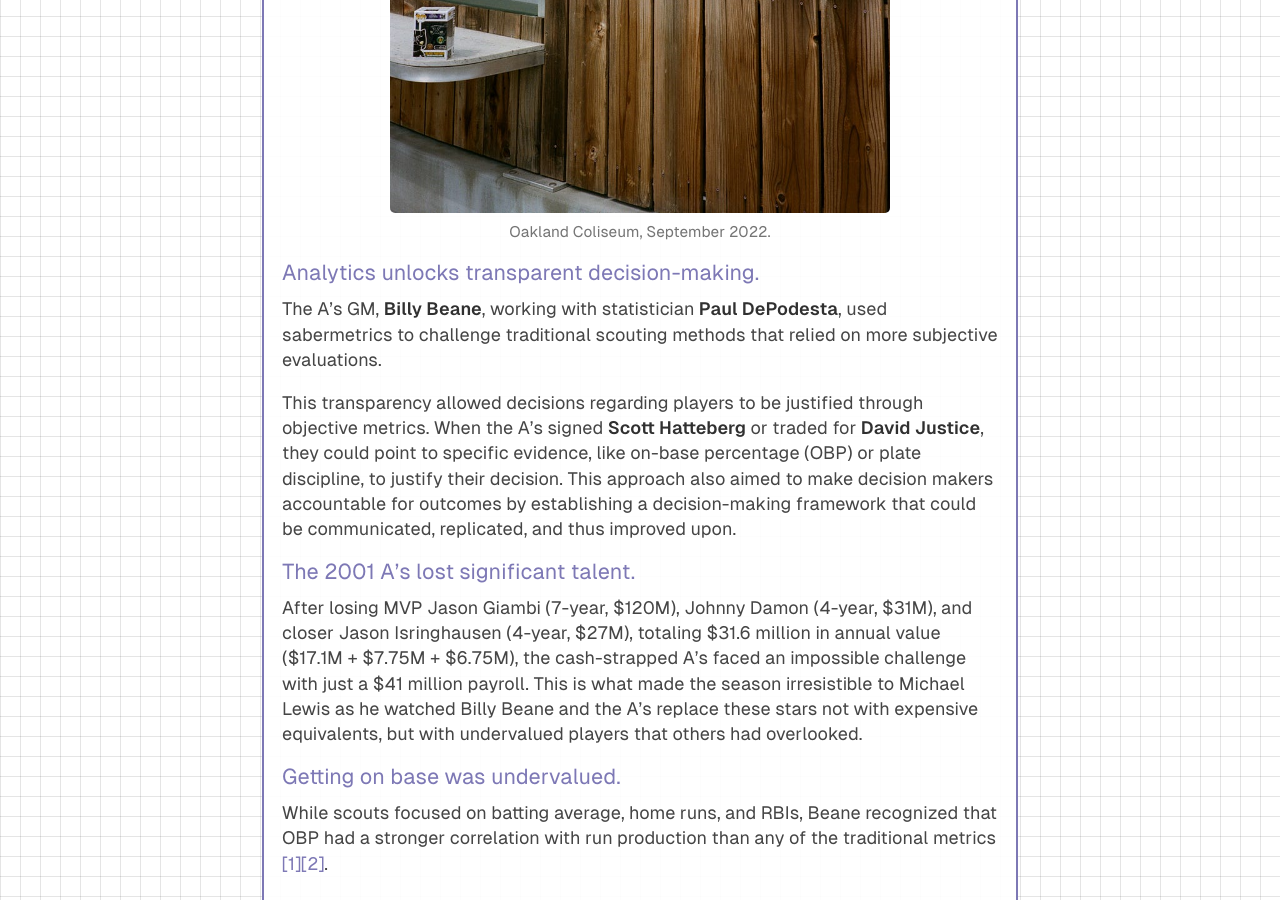
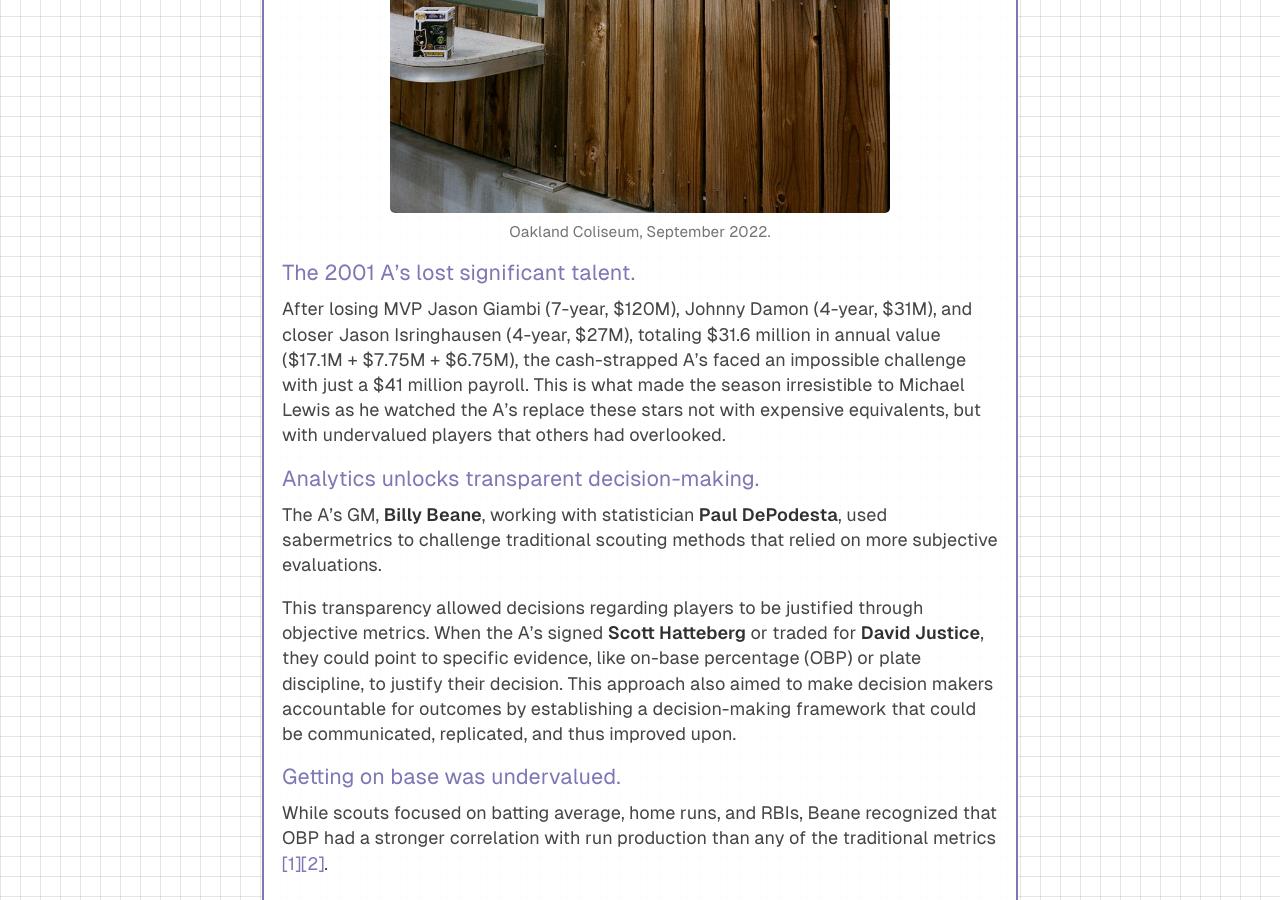
Before and after one commit to djpardis/djpardis.github.io, a Jekyll site: the page built from _posts/2025-01-15-revisiting-moneyball.md, in a window 1280 px wide and 900 px high, scrolled down 3684 px. Built offline with Jekyll 4.4.1, drawn with Linux system fonts in a browser that asks for light colours; a style sheet for code colours, icons or effects is not loaded; some of the changed text lies outside the part shown.

Commit message:
Reorder TOC and refine content in Moneyball post
📝 Content updates:
- Streamlined sentence about A's talent replacement (removed redundant 'Billy Beane and')

🔄 TOC updates:
- Reordered first two subsections to match content flow:
  1. 'The 2001 A's lost significant talent' (now first)
  2. 'Analytics unlocks transparent decision-making' (now second)

✅ TOC navigation order now matches article content perfectly

```diff
--- a/_posts/2025-01-15-revisiting-moneyball.md
+++ b/_posts/2025-01-15-revisiting-moneyball.md
@@ -24,8 +24,8 @@
 <li><a href="#introduction">Introduction</a></li>
 <li><a href="#understanding-moneyball">Understanding Moneyball</a>
   <ul>
+    <li><a href="#the-2001-as-lost-significant-talent">The 2001 A's lost significant talent.</a></li>
     <li><a href="#analytics-unlocks-transparent-decision-making">Analytics unlocks transparent decision-making.</a></li>
-    <li><a href="#the-2001-as-lost-significant-talent">The 2001 A's lost significant talent.</a></li>
     <li><a href="#getting-on-base-was-undervalued">Getting on base was undervalued.</a></li>
     <li><a href="#scott-hatteberg-was-undervalued">Scott Hatteberg was undervalued.</a></li>
     <li><a href="#the-streak-was-historic-and-remarkable">The streak was historic and remarkable.</a></li>
@@ -82,15 +82,15 @@
 ![Oakland Coliseum](/files/pics/blog/2025/oakland2.jpg){: style="max-width: 500px; display: block; margin: 0 auto;"}
 *Oakland Coliseum, September 2022.*
 
+### [The 2001 A's lost significant talent.](#table-of-contents) {#the-2001-as-lost-significant-talent}
+
+After losing MVP Jason Giambi (7-year, $120M), Johnny Damon (4-year, $31M), and closer Jason Isringhausen (4-year, $27M), totaling $31.6 million in annual value ($17.1M + $7.75M + $6.75M), the cash-strapped A's faced an impossible challenge with just a $41 million payroll. This is what made the season irresistible to Michael Lewis as he watched the A's replace these stars not with expensive equivalents, but with undervalued players that others had overlooked.
+
 ### [Analytics unlocks transparent decision-making.](#table-of-contents) {#analytics-unlocks-transparent-decision-making}
 
 The A's GM, **Billy Beane**, working with statistician **Paul DePodesta**, used sabermetrics to challenge traditional scouting methods that relied on more subjective evaluations.
 
 This transparency allowed decisions regarding players to be justified through objective metrics. When the A's signed **Scott Hatteberg** or traded for **David Justice**, they could point to specific evidence, like on-base percentage (OBP) or plate discipline, to justify their decision. This approach also aimed to make decision makers accountable for outcomes by establishing a decision-making framework that could be communicated, replicated, and thus improved upon.
-
-### [The 2001 A's lost significant talent.](#table-of-contents) {#the-2001-as-lost-significant-talent}
-
-After losing MVP Jason Giambi (7-year, $120M), Johnny Damon (4-year, $31M), and closer Jason Isringhausen (4-year, $27M), totaling $31.6 million in annual value ($17.1M + $7.75M + $6.75M), the cash-strapped A's faced an impossible challenge with just a $41 million payroll. This is what made the season irresistible to Michael Lewis as he watched Billy Beane and the A's replace these stars not with expensive equivalents, but with undervalued players that others had overlooked.
 
 ### [Getting on base was undervalued.](#table-of-contents) {#getting-on-base-was-undervalued}
 
```
